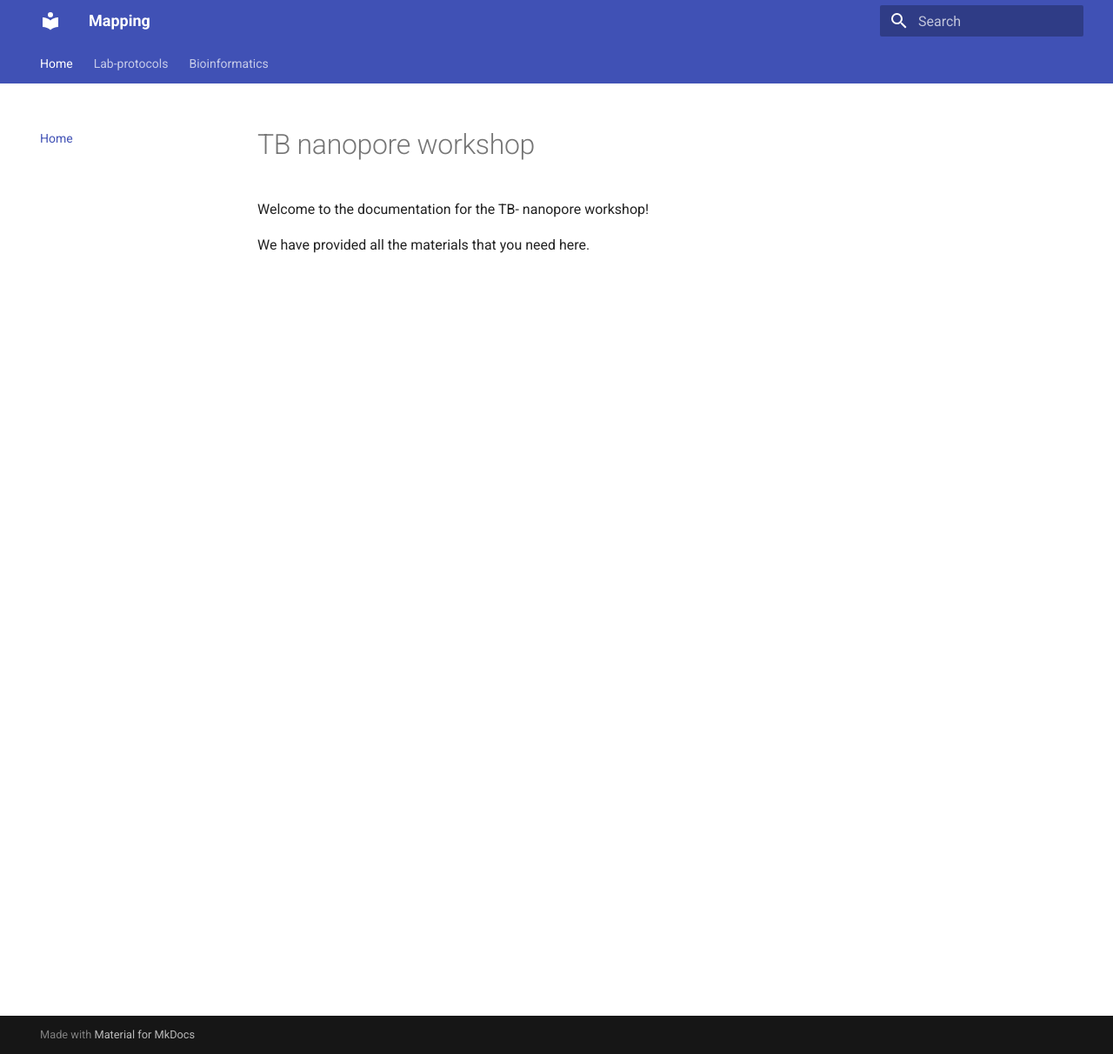
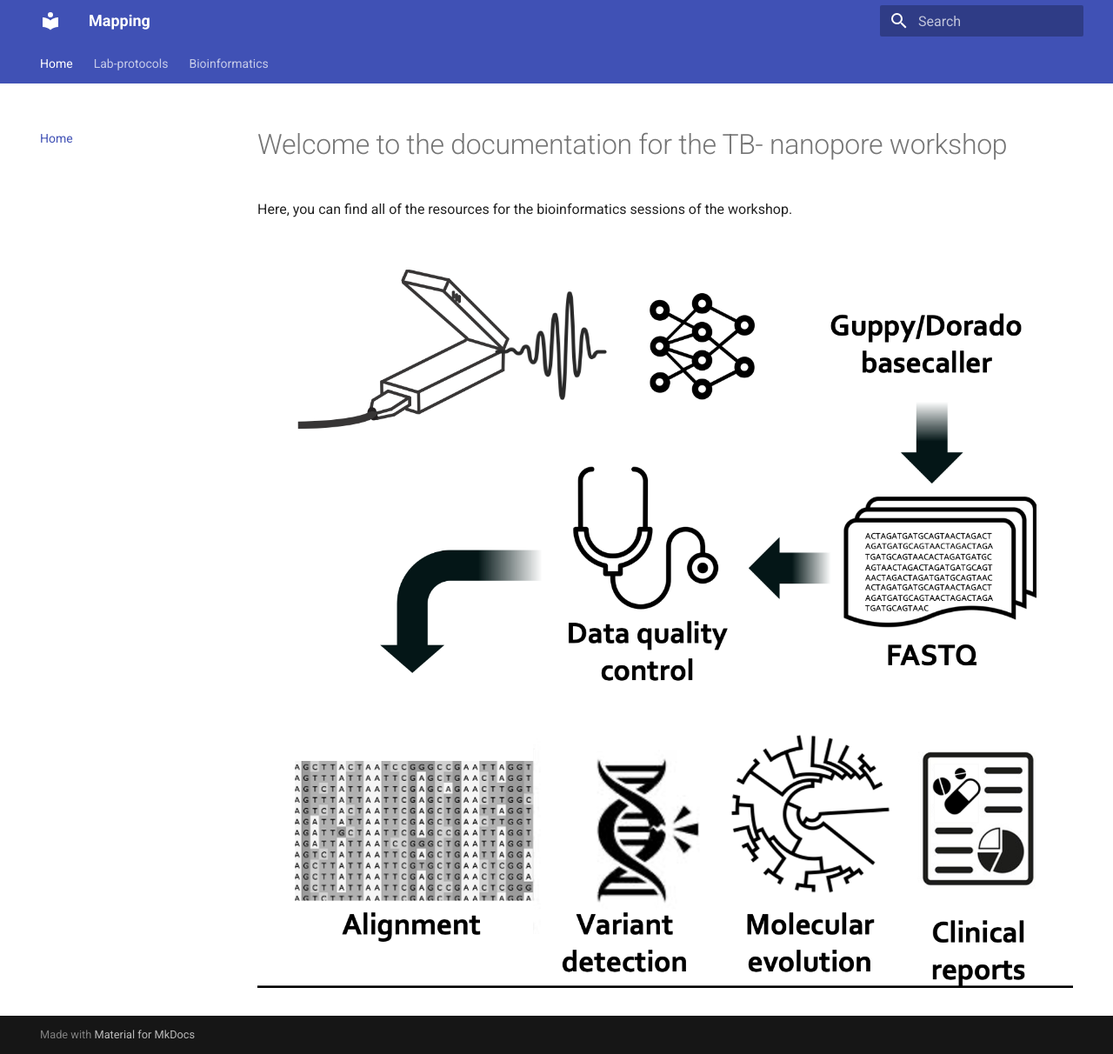
Before and after one commit to lshtm-genomics/tb-nanopore-workshop, an MkDocs documentation site: the page built from docs/index.md, in a window 1280 px wide and 1212 px high. Shown: the whole window at 87% size. Built offline with MkDocs 1.6.1 and Material for MkDocs 9.7.7, drawn with Linux system fonts in a browser that asks for light colours.

Commit message:
splash_update

```diff
--- a/docs/index.md
+++ b/docs/index.md
@@ -1,5 +1,5 @@
-# TB nanopore workshop
+# Welcome to the documentation for the TB- nanopore workshop
 
-Welcome to the documentation for the TB- nanopore workshop!
+Here, you can find all of the resources for the bioinformatics sessions of the workshop.
 
-We have provided all the materials that you need here.
+![Workflow image](./img/workflow_diagram.png)
```
Also changed, not shown: docs/img/workflow_diagram.png (added).
